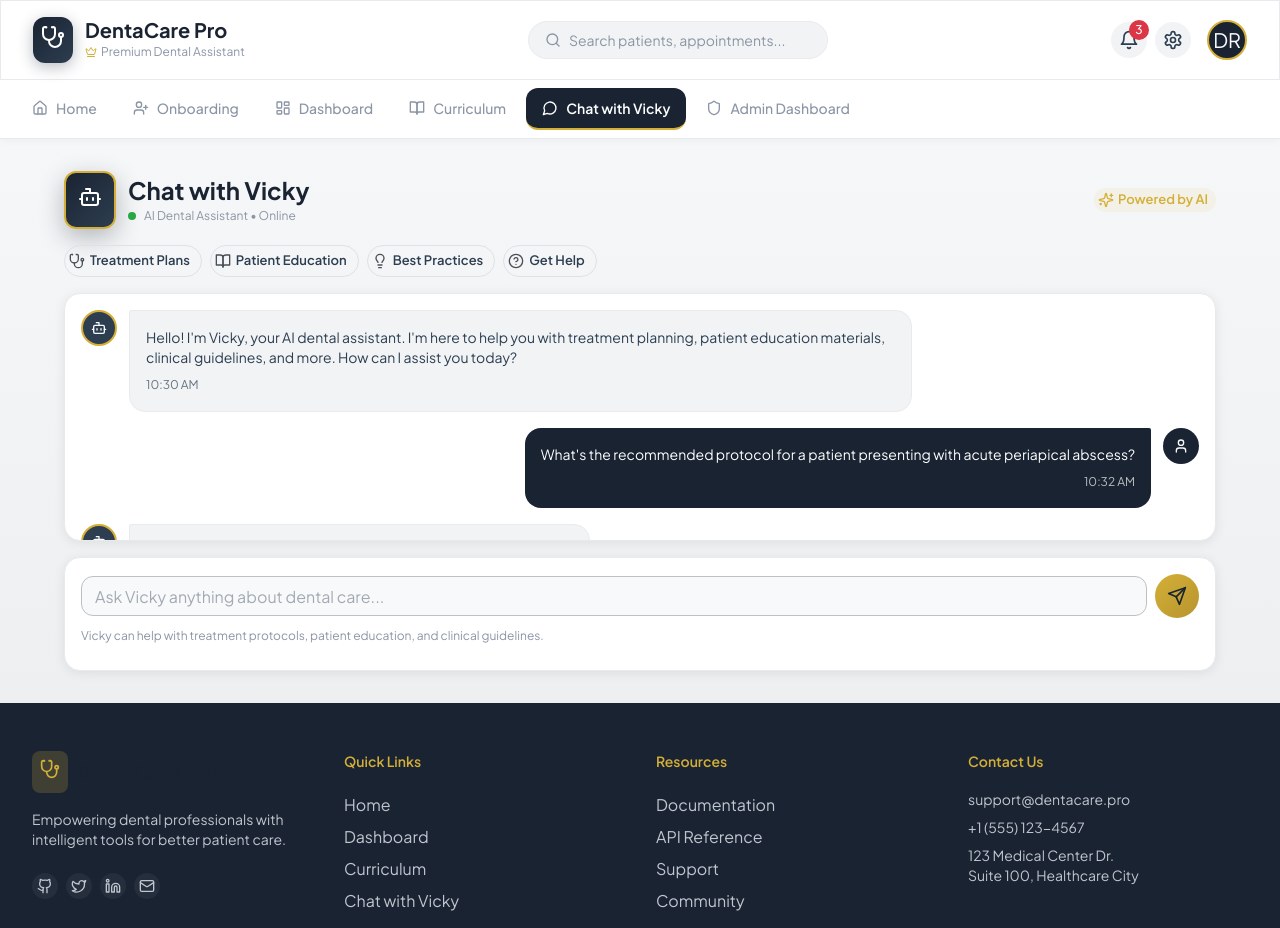
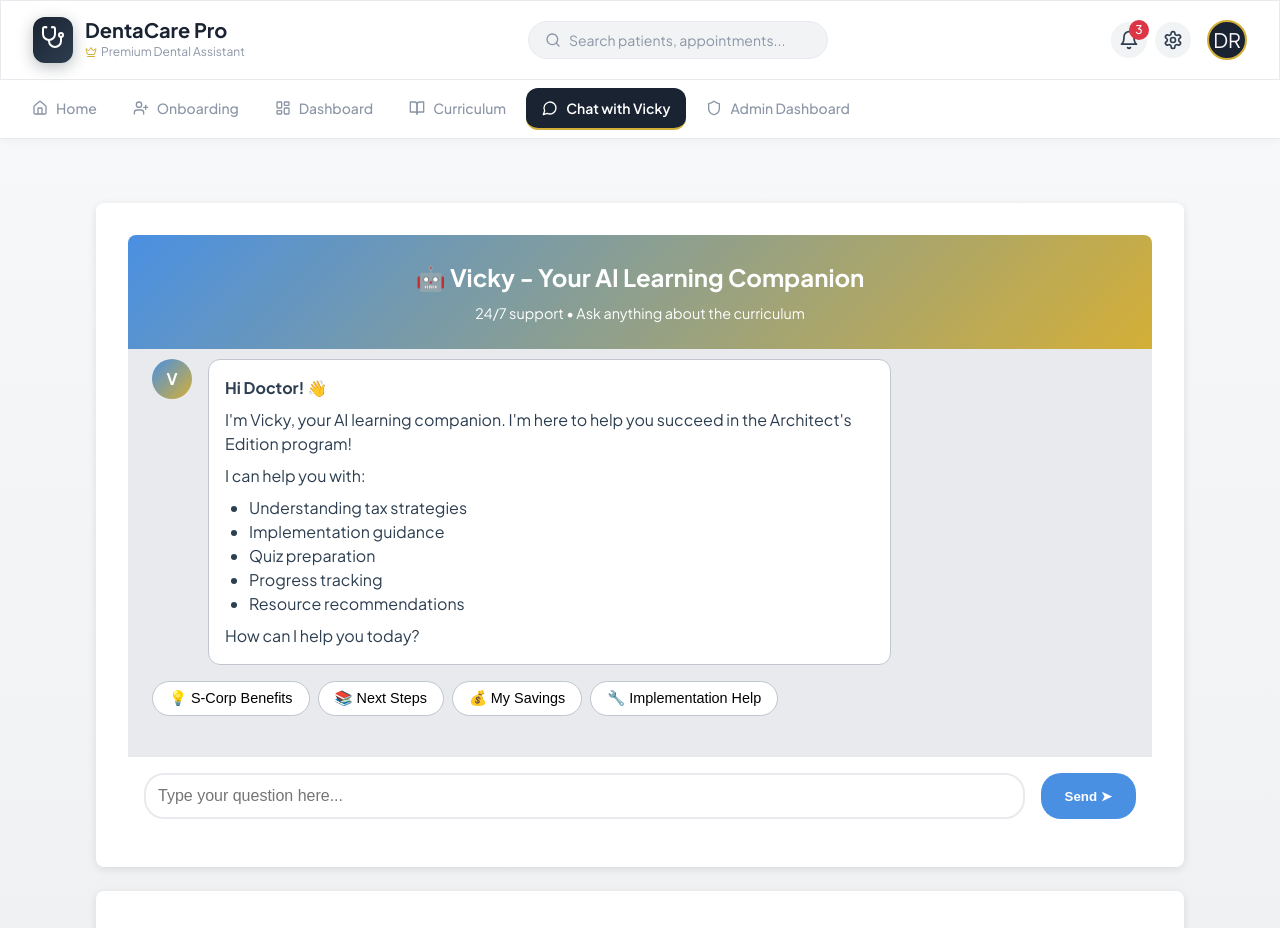
Before and after one commit to uzair-fabtechsol/frontend-dentist-react, a React (Vite) app: page /chat in a window 1280 px wide. Shown: the top 928 px of the page. Built offline with nearby package versions, Linux system fonts and the light colour scheme.

Commit message:
chat done

```diff
--- a/src/features/chat/Chat.jsx
+++ b/src/features/chat/Chat.jsx
@@ -1,208 +1,232 @@
-import { useState } from 'react'
-import Box from '@mui/material/Box'
-import Typography from '@mui/material/Typography'
-import Card from '@mui/material/Card'
-import CardContent from '@mui/material/CardContent'
-import TextField from '@mui/material/TextField'
-import IconButton from '@mui/material/IconButton'
-import Avatar from '@mui/material/Avatar'
-import Chip from '@mui/material/Chip'
-import {
-  Send,
-  Sparkles,
-  Bot,
-  User,
-  Lightbulb,
-  BookOpen,
-  Stethoscope,
-  HelpCircle
-} from 'lucide-react'
-
-const quickPrompts = [
-  { label: 'Treatment Plans', icon: Stethoscope },
-  { label: 'Patient Education', icon: BookOpen },
-  { label: 'Best Practices', icon: Lightbulb },
-  { label: 'Get Help', icon: HelpCircle },
-]
-
-const chatHistory = [
-  {
-    role: 'assistant',
-    content: "Hello! I'm Vicky, your AI dental assistant. I'm here to help you with treatment planning, patient education materials, clinical guidelines, and more. How can I assist you today?",
-    timestamp: '10:30 AM',
-  },
-  {
-    role: 'user',
-    content: "What's the recommended protocol for a patient presenting with acute periapical abscess?",
-    timestamp: '10:32 AM',
-  },
-  {
-    role: 'assistant',
-    content: "For acute periapical abscess, here's the recommended protocol:\n\n**Immediate Management:**\n1. Establish drainage (through tooth or incision)\n2. Prescribe antibiotics if systemic involvement\n3. Pain management with appropriate analgesics\n\n**Definitive Treatment:**\n- Root canal therapy or extraction\n- Follow-up within 24-48 hours\n\nWould you like more details on any specific aspect?",
-    timestamp: '10:32 AM',
-  },
-]
+import { useState, useRef, useEffect } from 'react'
 
 const Chat = () => {
-  const [message, setMessage] = useState('')
+  const [messages, setMessages] = useState([
+    {
+      id: 1,
+      type: 'ai',
+      content: {
+        greeting: 'Hi Doctor! 👋',
+        intro: "I'm Vicky, your AI learning companion. I'm here to help you succeed in the Architect's Edition program!",
+        capabilities: [
+          'Understanding tax strategies',
+          'Implementation guidance',
+          'Quiz preparation',
+          'Progress tracking',
+          'Resource recommendations'
+        ],
+        question: 'How can I help you today?'
+      }
+    }
+  ])
+  const [inputValue, setInputValue] = useState('')
+  const chatMessagesRef = useRef(null)
+
+  // Scroll to bottom when messages change
+  useEffect(() => {
+    if (chatMessagesRef.current) {
+      chatMessagesRef.current.scrollTop = chatMessagesRef.current.scrollHeight
+    }
+  }, [messages])
+
+  const addUserMessage = (text) => {
+    const newMessage = {
+      id: Date.now(),
+      type: 'user',
+      content: text
+    }
+    setMessages(prev => [...prev, newMessage])
+
+    // Simulate AI response after delay
+    setTimeout(() => {
+      addAIResponse("Thanks for your question! I'm processing your request. In a production environment, I would provide a detailed, personalized response based on your progress and situation. For now, I recommend reviewing the relevant week's materials or reaching out to Norman Dotch during the next Q&A session. 😊")
+    }, 1000)
+  }
+
+  const addAIResponse = (text) => {
+    const newMessage = {
+      id: Date.now(),
+      type: 'ai',
+      content: text
+    }
+    setMessages(prev => [...prev, newMessage])
+  }
+
+  const handleSendMessage = () => {
+    const message = inputValue.trim()
+    if (message) {
+      addUserMessage(message)
+      setInputValue('')
+    }
+  }
+
+  const handleKeyPress = (e) => {
+    if (e.key === 'Enter') {
+      handleSendMessage()
+    }
+  }
+
+  const handleQuickAction = (question) => {
+    addUserMessage(question)
+  }
+
+  const renderMessageContent = (message) => {
+    if (message.type === 'ai' && typeof message.content === 'object') {
+      return (
+        <>
+          <p><strong>{message.content.greeting}</strong></p>
+          <p style={{ marginTop: '0.5rem' }}>{message.content.intro}</p>
+          <p style={{ marginTop: '0.5rem' }}>I can help you with:</p>
+          <ul style={{ marginLeft: '1.5rem', marginTop: '0.5rem' }}>
+            {message.content.capabilities.map((cap, idx) => (
+              <li key={idx}>{cap}</li>
+            ))}
+          </ul>
+          <p style={{ marginTop: '0.5rem' }}>{message.content.question}</p>
+        </>
+      )
+    }
+    return <p>{message.content}</p>
+  }
 
   return (
-    <Box className="h-[calc(100vh-300px)] min-h-[500px] flex flex-col">
-      {/* Header */}
-      <Box className="flex items-center justify-between mb-4">
-        <Box className="flex items-center gap-3">
-          <Box
-            className="p-3 rounded-xl"
-            sx={{
-              background: 'linear-gradient(135deg, #1a2332 0%, #2d3e50 100%)',
-              boxShadow: '0 8px 24px rgba(26, 35, 50, 0.3)',
-              border: '2px solid #d4af37',
+    <div className="container">
+      <div className="card fade-in">
+        <div className="chat-container">
+          <div className="chat-header">
+            <h2>🤖 Vicky - Your AI Learning Companion</h2>
+            <p style={{ marginTop: '0.5rem', fontSize: '0.9rem' }}>
+              24/7 support • Ask anything about the curriculum
+            </p>
+          </div>
+
+          <div className="chat-messages" ref={chatMessagesRef}>
+            {messages.map((message) => (
+              <div key={message.id} className={`message ${message.type}`}>
+                <div className="message-avatar">
+                  {message.type === 'ai' ? 'V' : 'DR'}
+                </div>
+                <div className="message-content">
+                  {renderMessageContent(message)}
+                </div>
+              </div>
+            ))}
+
+            <div className="quick-actions">
+              <button
+                className="quick-action-btn"
+                onClick={() => handleQuickAction('How does S-Corp election save me money?')}
+              >
+                💡 S-Corp Benefits
+              </button>
+              <button
+                className="quick-action-btn"
+                onClick={() => handleQuickAction('What should I focus on next?')}
+              >
+                📚 Next Steps
+              </button>
+              <button
+                className="quick-action-btn"
+                onClick={() => handleQuickAction('Show me my projected tax savings')}
+              >
+                💰 My Savings
+              </button>
+              <button
+                className="quick-action-btn"
+                onClick={() => handleQuickAction('I need help implementing a strategy')}
+              >
+                🔧 Implementation Help
+              </button>
+            </div>
+          </div>
+
+          <div className="chat-input-container">
+            <input
+              type="text"
+              className="chat-input"
+              placeholder="Type your question here..."
+              value={inputValue}
+              onChange={(e) => setInputValue(e.target.value)}
+              onKeyPress={handleKeyPress}
+            />
+            <button className="send-button" onClick={handleSendMessage}>
+              Send ➤
+            </button>
+          </div>
+        </div>
+      </div>
+
+      <div className="card mt-4">
+        <h2 className="card-title">💡 Popular Questions</h2>
+        <ul className="list-styled mt-3">
+          <li>
+            <a
+              href="#"
+              style={{ color: 'var(--accent-blue)' }}
+              onClick={(e) => {
+                e.preventDefault()
+                handleQuickAction('How do I know which strategies to implement first?')
               }}
             >
-            <Bot className="w-6 h-6 text-white" />
-          </Box>
-          <Box>
-            <Typography variant="h5" fontWeight={700} color="primary.main">
-              Chat with Vicky
-            </Typography>
-            <Box className="flex items-center gap-2">
-              <Box className="w-2 h-2 rounded-full" style={{ backgroundColor: '#28a745' }} />
-              <Typography variant="caption" color="text.secondary">
-                AI Dental Assistant • Online
-              </Typography>
-            </Box>
-          </Box>
-        </Box>
-        <Chip
-          icon={<Sparkles className="w-4 h-4" style={{ color: '#d4af37' }} />}
-          label="Powered by AI"
-          size="small"
-          sx={{
-            bgcolor: '#d4af3715',
-            color: '#d4af37',
-            fontWeight: 600,
-          }}
-        />
-      </Box>
-
-      {/* Quick Prompts */}
-      <Box className="flex gap-2 mb-4 flex-wrap">
-        {quickPrompts.map((prompt, index) => {
-          const Icon = prompt.icon
-          return (
-            <Chip
-              key={index}
-              icon={<Icon className="w-4 h-4" />}
-              label={prompt.label}
-              variant="outlined"
-              clickable
-              sx={{
-                borderColor: 'grey.300',
-                '&:hover': { borderColor: '#1a2332', bgcolor: '#1a233208' }
-              }}
-            />
-          )
-        })}
-      </Box>
-
-      {/* Chat Messages */}
-      <Card className="flex-1 overflow-hidden">
-        <CardContent className="h-full overflow-y-auto p-4">
-          <Box className="space-y-4">
-            {chatHistory.map((msg, index) => (
-              <Box
-                key={index}
-                className={`flex gap-3 ${msg.role === 'user' ? 'flex-row-reverse' : ''}`}
-              >
-                <Avatar
-                  sx={{
-                    width: 36,
-                    height: 36,
-                    bgcolor: msg.role === 'user' ? '#1a2332' : '#2d3e50',
-                    border: msg.role === 'assistant' ? '2px solid #d4af37' : 'none',
+              How do I know which strategies to implement first?
+            </a>
+          </li>
+          <li>
+            <a
+              href="#"
+              style={{ color: 'var(--accent-blue)' }}
+              onClick={(e) => {
+                e.preventDefault()
+                handleQuickAction('Can you calculate my potential tax savings?')
               }}
             >
-                  {msg.role === 'user' ? (
-                    <User className="w-4 h-4" />
-                  ) : (
-                    <Bot className="w-4 h-4" />
-                  )}
-                </Avatar>
-                <Box
-                  className={`max-w-[70%] p-4 rounded-2xl ${
-                    msg.role === 'user' ? 'rounded-tr-sm' : 'rounded-tl-sm'
-                  }`}
-                  sx={{
-                    bgcolor: msg.role === 'user' ? '#1a2332' : 'grey.100',
-                    color: msg.role === 'user' ? 'white' : 'text.primary',
-                    border: msg.role === 'assistant' ? '1px solid' : 'none',
-                    borderColor: 'grey.200',
+              Can you calculate my potential tax savings?
+            </a>
+          </li>
+          <li>
+            <a
+              href="#"
+              style={{ color: 'var(--accent-blue)' }}
+              onClick={(e) => {
+                e.preventDefault()
+                handleQuickAction('What documents do I need for my CPA meeting?')
               }}
             >
-                  <Typography
-                    variant="body2"
-                    sx={{ whiteSpace: 'pre-line' }}
-                  >
-                    {msg.content}
-                  </Typography>
-                  <Typography
-                    variant="caption"
-                    sx={{
-                      display: 'block',
-                      mt: 1,
-                      opacity: 0.7,
-                      textAlign: msg.role === 'user' ? 'right' : 'left',
+              What documents do I need for my CPA meeting?
+            </a>
+          </li>
+          <li>
+            <a
+              href="#"
+              style={{ color: 'var(--accent-blue)' }}
+              onClick={(e) => {
+                e.preventDefault()
+                handleQuickAction('How do I set up a meeting with a specialist?')
               }}
             >
-                    {msg.timestamp}
-                  </Typography>
-                </Box>
-              </Box>
-            ))}
-          </Box>
-        </CardContent>
-      </Card>
-
-      {/* Input Area */}
-      <Box className="mt-4">
-        <Card>
-          <CardContent sx={{ py: 2 }}>
-            <Box className="flex items-center gap-2">
-              <TextField
-                fullWidth
-                placeholder="Ask Vicky anything about dental care..."
-                variant="outlined"
-                size="small"
-                value={message}
-                onChange={(e) => setMessage(e.target.value)}
-                sx={{
-                  '& .MuiOutlinedInput-root': {
-                    borderRadius: '12px',
-                    bgcolor: 'grey.50',
-                  }
-                }}
-              />
-              <IconButton
-                sx={{
-                  background: 'linear-gradient(135deg, #d4af37 0%, #b8952e 100%)',
-                  color: '#1a2332',
-                  '&:hover': {
-                    background: 'linear-gradient(135deg, #e9c84a 0%, #d4af37 100%)',
-                  },
-                  width: 44,
-                  height: 44,
+              How do I set up a meeting with a specialist?
+            </a>
+          </li>
+          <li>
+            <a
+              href="#"
+              style={{ color: 'var(--accent-blue)' }}
+              onClick={(e) => {
+                e.preventDefault()
+                handleQuickAction('What are the risks of each strategy?')
               }}
             >
-                <Send className="w-5 h-5" />
-              </IconButton>
-            </Box>
-            <Typography variant="caption" color="text.secondary" sx={{ mt: 1, display: 'block' }}>
-              Vicky can help with treatment protocols, patient education, and clinical guidelines.
-            </Typography>
-          </CardContent>
-        </Card>
-      </Box>
-    </Box>
+              What are the risks of each strategy?
+            </a>
+          </li>
+        </ul>
+      </div>
+
+      <div className="alert alert-info mt-4">
+        <strong>🔒 Your Privacy Matters</strong><br />
+        All conversations with Vicky are encrypted and confidential. We never share your personal information or strategy discussions.
+      </div>
+    </div>
   )
 }
 
--- a/src/styles/index.css
+++ b/src/styles/index.css
@@ -861,6 +861,188 @@
   }
 }
 
+/* Chat Styles */
+.chat-container {
+  display: flex;
+  flex-direction: column;
+  height: 600px;
+  background: white;
+  border-radius: 8px;
+  overflow: hidden;
+}
+
+.chat-header {
+  background: linear-gradient(135deg, var(--accent-blue) 0%, var(--accent-gold) 100%);
+  color: white;
+  padding: 1.5rem;
+  text-align: center;
+}
+
+.chat-messages {
+  flex: 1;
+  overflow-y: auto;
+  padding: 1.5rem;
+  background: var(--silver-light);
+}
+
+.message {
+  margin-bottom: 1rem;
+  display: flex;
+  gap: 1rem;
+}
+
+.message.user {
+  flex-direction: row-reverse;
+}
+
+.message-avatar {
+  width: 40px;
+  height: 40px;
+  border-radius: 50%;
+  display: flex;
+  align-items: center;
+  justify-content: center;
+  font-weight: bold;
+  flex-shrink: 0;
+}
+
+.message.ai .message-avatar {
+  background: linear-gradient(135deg, var(--accent-blue) 0%, var(--accent-gold) 100%);
+  color: white;
+}
+
+.message.user .message-avatar {
+  background: var(--navy-primary);
+  color: white;
+}
+
+.message-content {
+  max-width: 70%;
+  padding: 1rem;
+  border-radius: 12px;
+}
+
+.message.ai .message-content {
+  background: white;
+  border: 1px solid var(--silver-medium);
+}
+
+.message.user .message-content {
+  background: var(--navy-primary);
+  color: white;
+}
+
+.chat-input-container {
+  padding: 1rem;
+  background: white;
+  border-top: 1px solid var(--silver-light);
+  display: flex;
+  gap: 1rem;
+}
+
+.chat-input {
+  flex: 1;
+  padding: 0.75rem;
+  border: 2px solid var(--silver-light);
+  border-radius: 20px;
+  font-size: 1rem;
+  transition: border-color 0.3s ease;
+}
+
+.chat-input:focus {
+  outline: none;
+  border-color: var(--accent-blue);
+}
+
+.send-button {
+  padding: 0.75rem 1.5rem;
+  background: var(--accent-blue);
+  color: white;
+  border: none;
+  border-radius: 20px;
+  cursor: pointer;
+  font-weight: bold;
+  transition: background 0.3s ease;
+}
+
+.send-button:hover {
+  background: var(--accent-gold);
+}
+
+.quick-actions {
+  display: flex;
+  gap: 0.5rem;
+  flex-wrap: wrap;
+  margin-bottom: 1rem;
+}
+
+.quick-action-btn {
+  padding: 0.5rem 1rem;
+  background: white;
+  border: 1px solid var(--silver-medium);
+  border-radius: 20px;
+  cursor: pointer;
+  font-size: 0.9rem;
+  transition: all 0.3s ease;
+}
+
+.quick-action-btn:hover {
+  background: var(--accent-blue);
+  color: white;
+  border-color: var(--accent-blue);
+}
+
+/* Chat Responsive Styles */
+@media (max-width: 768px) {
+  .chat-container {
+    height: 500px;
+  }
+
+  .message-content {
+    max-width: 85%;
+  }
+
+  .quick-actions {
+    gap: 0.35rem;
+  }
+
+  .quick-action-btn {
+    padding: 0.4rem 0.75rem;
+    font-size: 0.85rem;
+  }
+
+  .chat-input-container {
+    padding: 0.75rem;
+  }
+
+  .send-button {
+    padding: 0.6rem 1.25rem;
+  }
+}
+
+@media (max-width: 480px) {
+  .chat-container {
+    height: 450px;
+  }
+
+  .message-avatar {
+    width: 35px;
+    height: 35px;
+    font-size: 0.9rem;
+  }
+
+  .message-content {
+    max-width: 90%;
+    padding: 0.85rem;
+    font-size: 0.9rem;
+  }
+
+  .quick-action-btn {
+    padding: 0.35rem 0.65rem;
+    font-size: 0.8rem;
+  }
+}
+
 /* Print Styles */
 @media print {
   .btn,
```
Lines whose indentation alone changed are shown as unchanged.
